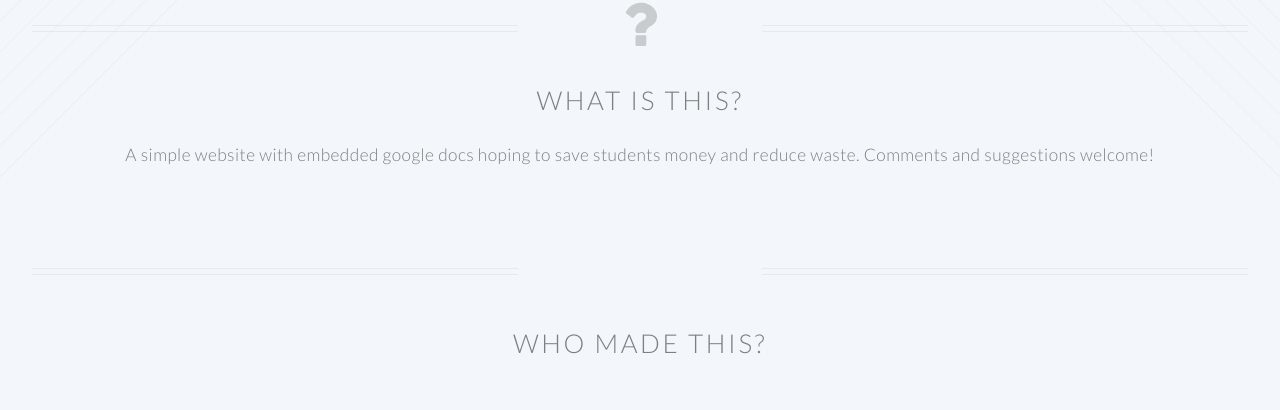
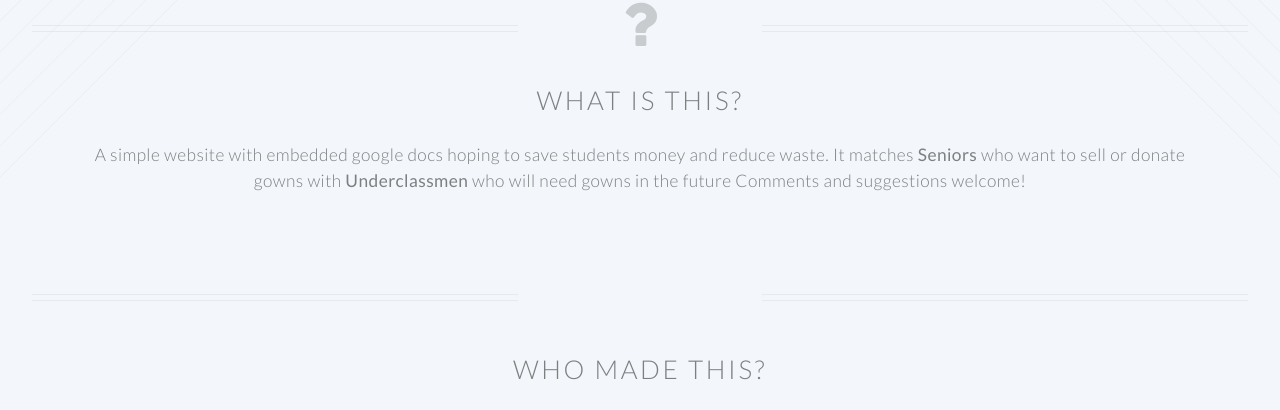
Before and after one commit to maroongowns/maroongowns.github.io, a plain HTML site: page index.html in a window 1280 px wide. Shown: the part 820-1230 px from the top of the page. Drawn offline with Linux system fonts and the light colour scheme.

Commit message:
more explanation

```diff
--- a/index.html
+++ b/index.html
@@ -77,7 +77,8 @@
 					<span class="icon fa-question"></span>
 					<h2>What is this?</h2>
 					<p> A simple website with embedded google docs <br />
-					hoping to save students money and reduce waste.<br />
+					hoping to save students money and reduce waste.<br /> </br>
+					It matches <strong>Seniors </strong>who want to sell or donate gowns with </br> <strong> Underclassmen </strong> who will need gowns in the future</br>
 					Comments and suggestions welcome!</p>
 				</header>
 
```
